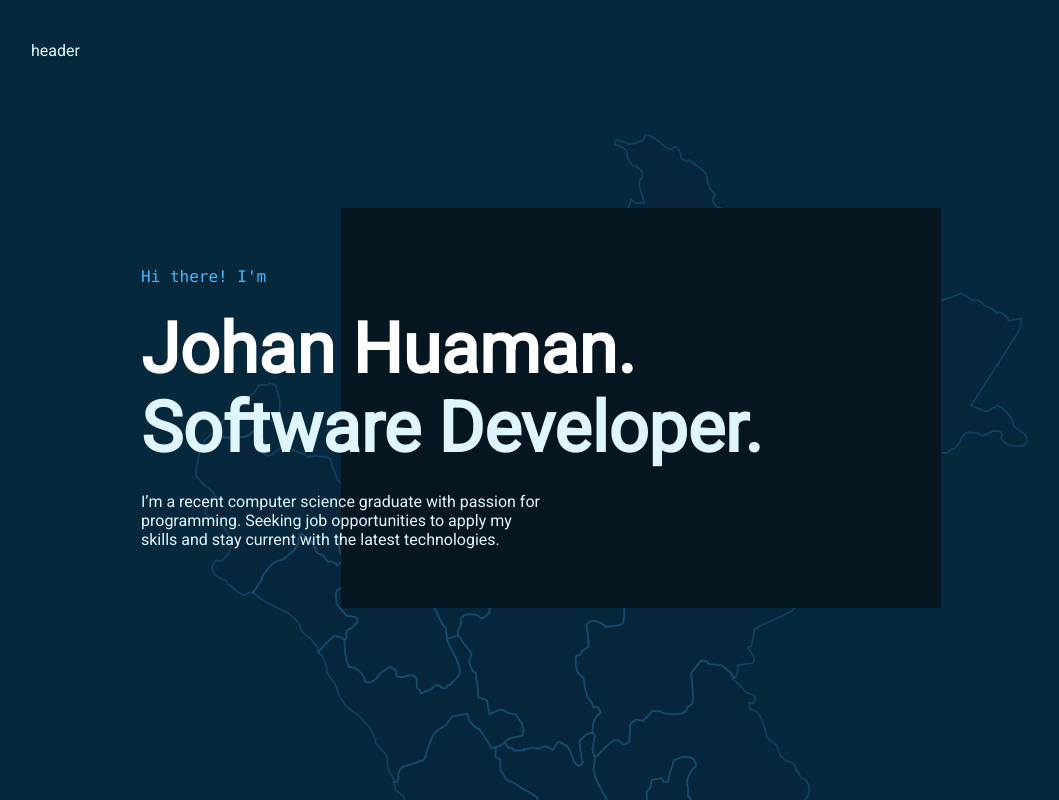
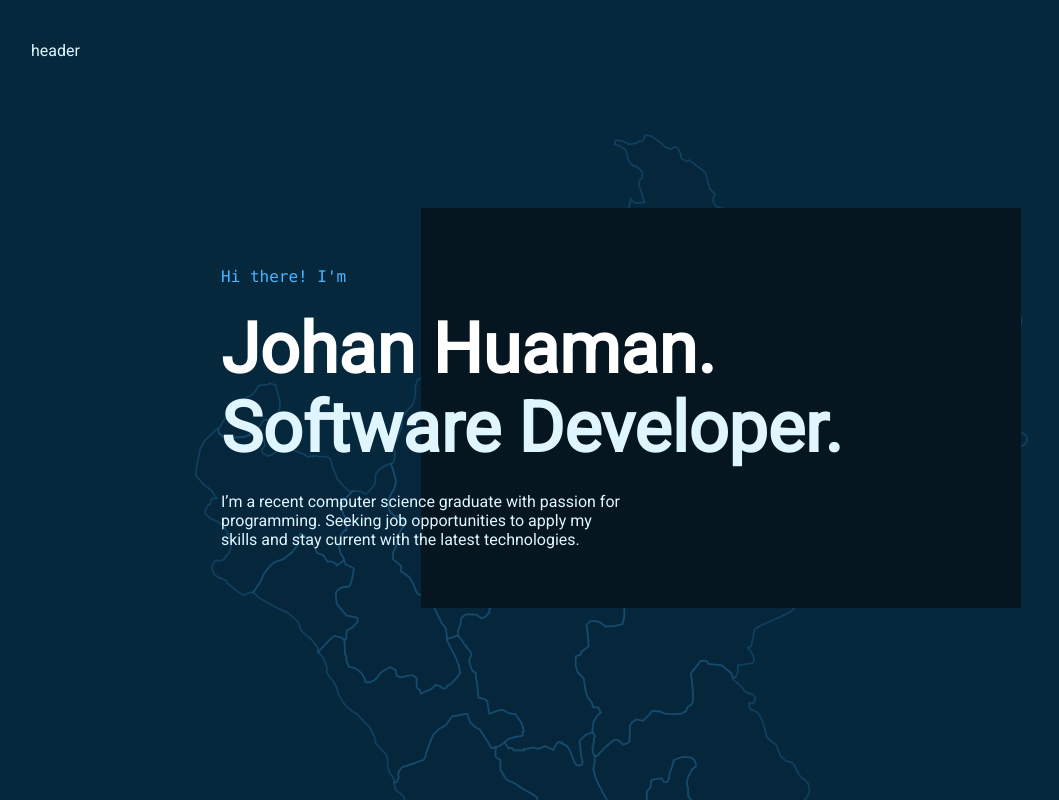
Before and after one commit to jhn-cde/portfolio, a Next.js app: page / in a window 1280 px wide. Shown: the top 800 px of the page, without its empty margins (19-1078 px from the left). Built offline with nearby package versions, Linux system fonts and the light colour scheme.

Commit message:
fixed background

```diff
--- a/components/layout/Layout.tsx
+++ b/components/layout/Layout.tsx
@@ -1,6 +1,6 @@
 import Head from 'next/head'
 import Image from 'next/image';
-import React, { use, useEffect, useState } from 'react'
+import React, { useEffect, useState } from 'react'
 import styles from './layout.module.css';
 
 interface Props{
@@ -24,7 +24,7 @@ const Layout = ({ children }: Props) => {
   }
 
   const handleResize = () => {
-    const _width = window.innerWidth-40
+    const _width = window.innerWidth-60
     const _height = _width*1800/1000
     setWindowWidth(_width)
     setWindowHeigth(_height)
@@ -56,11 +56,10 @@ const Layout = ({ children }: Props) => {
 
       <div className={styles.image_container}>
         <Image
-          className={styles.image}
           src="/images/background.svg"
           width={windowWidth}
           height={windowHeigth}
-          alt=''
+          alt='background'
           priority
         />
       </div>
--- a/components/layout/layout.module.css
+++ b/components/layout/layout.module.css
@@ -20,19 +20,14 @@
 }
 
 .header, .content, .footer{
-  position: absolute;
+  position: relative;
   z-index: 1;
 }
 .image_container{
-  position: absolute;
+  position: fixed;
   top: 0;
-  left: 0;
   z-index: 0;
   width: 100vw;
   display: flex;
   justify-content: center;
 }
-
-.image{
-  margin: auto;
-}
```
